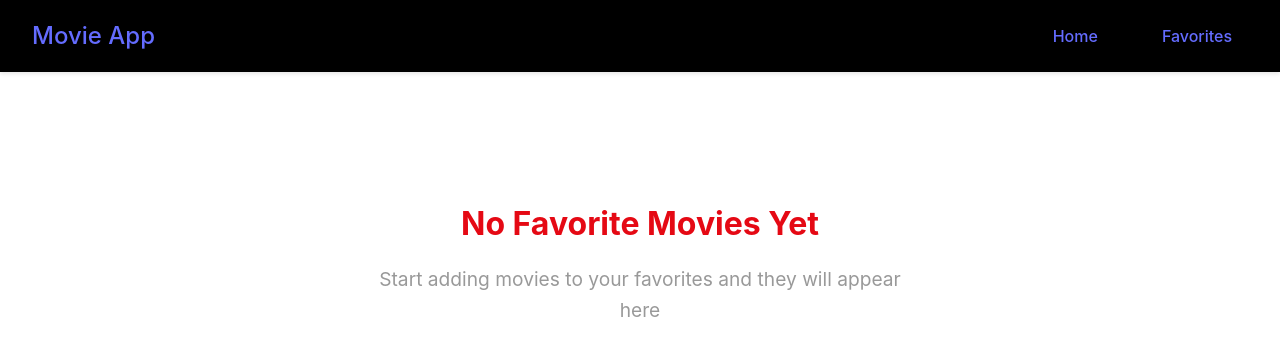
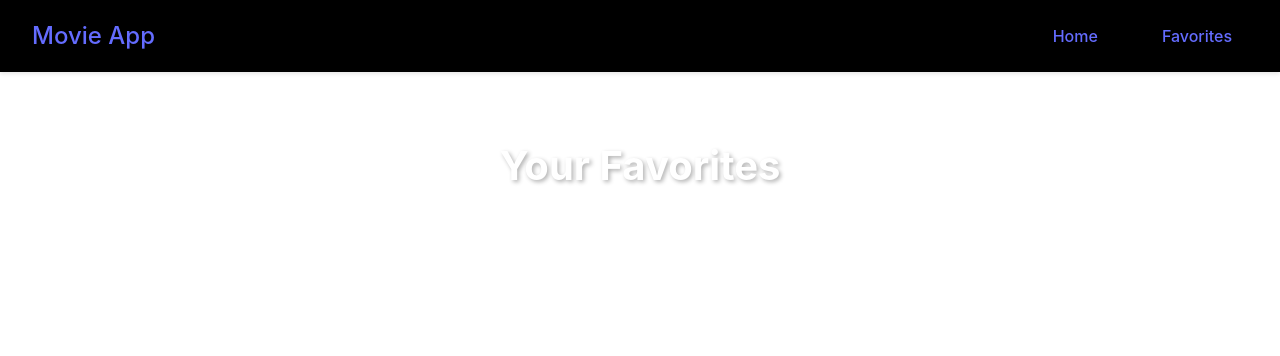
Before and after one commit to Sanjana023/react-movie-app, a React (Vite) app: page /favorites in a window 1280 px wide. Shown: the top 356 px of the page. Built offline with nearby package versions, Linux system fonts and the light colour scheme.

Commit message:
favories bug fixed

```diff
--- a/src/pages/Favorites.jsx
+++ b/src/pages/Favorites.jsx
@@ -1,10 +1,12 @@
 import '../css/Favorites.css';
 import { useMovieContext } from '../contexts/MovieContext';
-import { MovieCard } from '../components/MovieCard';
+import {MovieCard} from '../components/MovieCard';
 
 export function Favorites() {
   const { favorites } = useMovieContext();
+
   if (favorites) {
+    return (
       <div className="favorites">
         <h2>Your Favorites</h2>
         <div className="movies-grid">
@@ -12,12 +14,14 @@ export function Favorites() {
             <MovieCard movie={movie} key={movie.id} />
           ))}
         </div>
-    </div>;
+      </div>
+    );
   }
+
   return (
     <div className="favorites-empty">
       <h2>No Favorite Movies Yet</h2>
-      <p>Start adding movies to your favorites and they will appear here</p>
+      <p>Start adding movies to your favorites and they will appear here!</p>
     </div>
   );
 }
```
Lines whose indentation alone changed are shown as unchanged.
